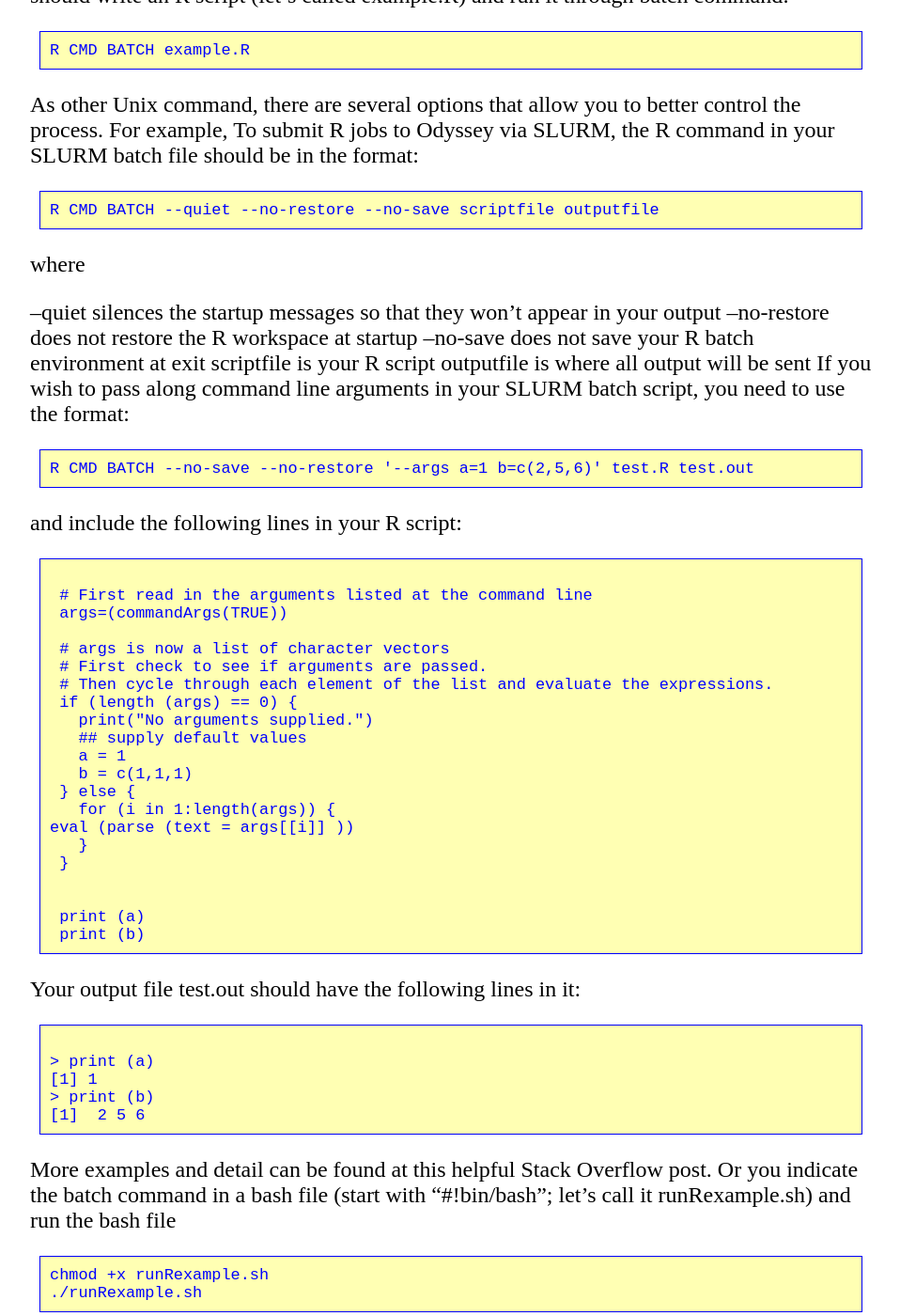
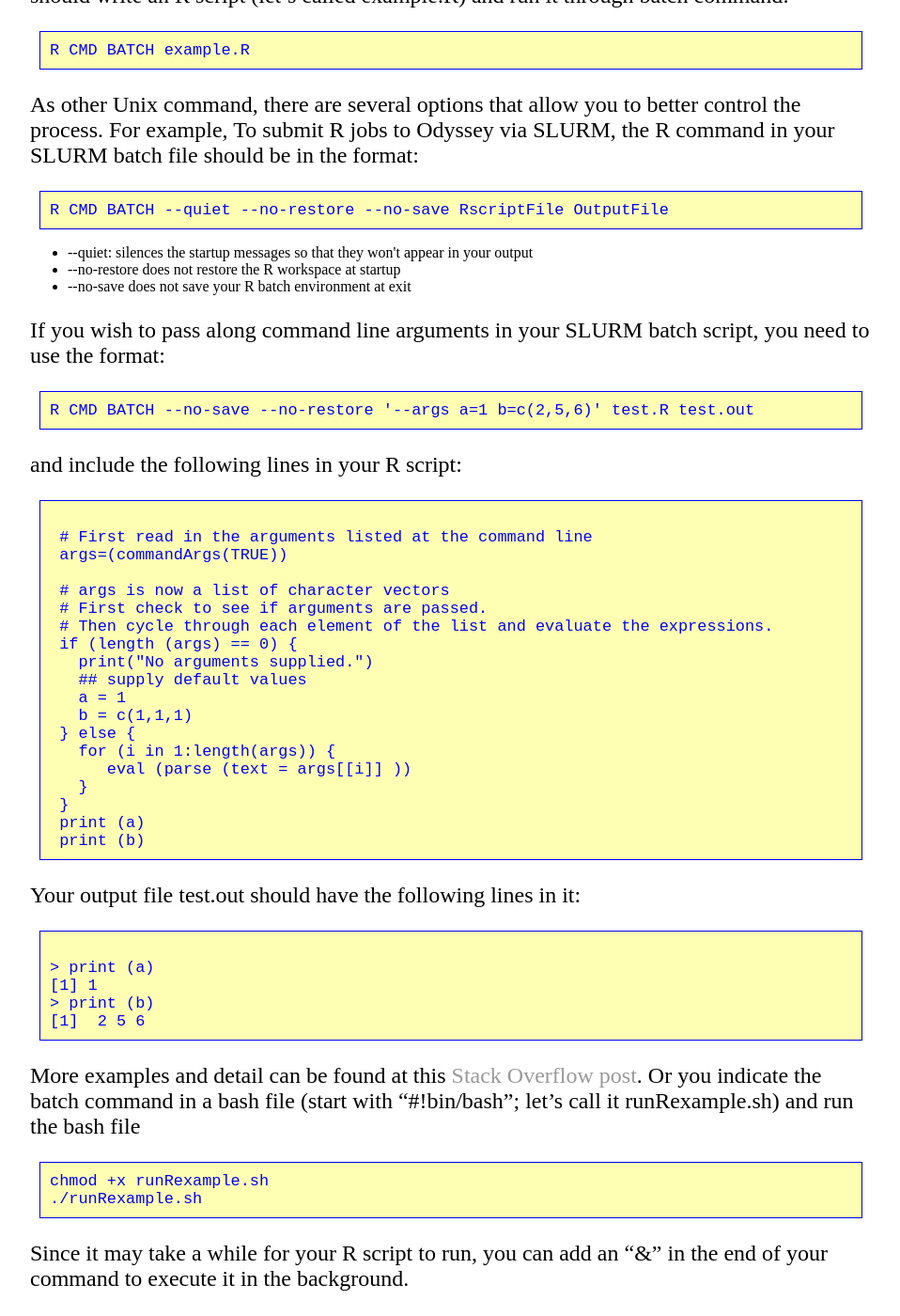
Before and after one commit to lybird300/lybird300.github.io, a Jekyll site: the page built from _posts/2015-10-27-R-Linux.md, in a window 1280 px wide and 1400 px high, scrolled down 1266 px. Shown: the whole window at 94% size, without its empty margins (160-1118 px from the left). Built offline with Jekyll 4.4.1, drawn with Linux system fonts in a browser that asks for light colours.

Commit message:
Update 2015-10-27-R-Linux.md

```diff
--- a/_posts/2015-10-27-R-Linux.md
+++ b/_posts/2015-10-27-R-Linux.md
@@ -19,16 +19,13 @@
 <pre><code>R CMD BATCH example.R</code></pre>
 As other Unix command, there are several options that allow you to better control the process. For example,
 To submit R jobs to Odyssey via SLURM, the R command in your SLURM batch file should be in the format:
-<pre><code>R CMD BATCH --quiet --no-restore --no-save scriptfile outputfile</code></pre>
-where
-
---quiet silences the startup messages so that they won't appear in your output
---no-restore does not restore the R workspace at startup
---no-save does not save your R batch environment at exit
-scriptfile is your R script
-outputfile is where all output will be sent
+<pre><code>R CMD BATCH --quiet --no-restore --no-save RscriptFile OutputFile</code></pre>
+<ul>
+<li>--quiet: silences the startup messages so that they won't appear in your output</li>
+<li>--no-restore does not restore the R workspace at startup</li>
+<li>--no-save does not save your R batch environment at exit</li>
+</ul>
 If you wish to pass along command line arguments in your SLURM batch script, you need to use the format:
-
 <pre><code>R CMD BATCH --no-save --no-restore '--args a=1 b=c(2,5,6)' test.R test.out</code></pre>
 and include the following lines in your R script:
 <pre><code>
@@ -45,11 +42,9 @@
    b = c(1,1,1)
  } else {
    for (i in 1:length(args)) {
-eval (parse (text = args[[i]] ))
+      eval (parse (text = args[[i]] ))
    }
  }
-
-
  print (a)
  print (b)
 </code></pre>
@@ -60,7 +55,7 @@
 > print (b)
 [1]  2 5 6
 </code></pre>
-More examples and detail can be found at this helpful Stack Overflow post.
+More examples and detail can be found at this <a href="http://stackoverflow.com/questions/14167178/passing-command-line-arguments-to-r-cmd-batch">Stack Overflow post</a>.
 Or you indicate the batch command in a bash file (start with "#!bin/bash"; let's call it runRexample.sh) and run the bash file
 <pre><code>chmod +x runRexample.sh
 ./runRexample.sh</code></pre>
```
